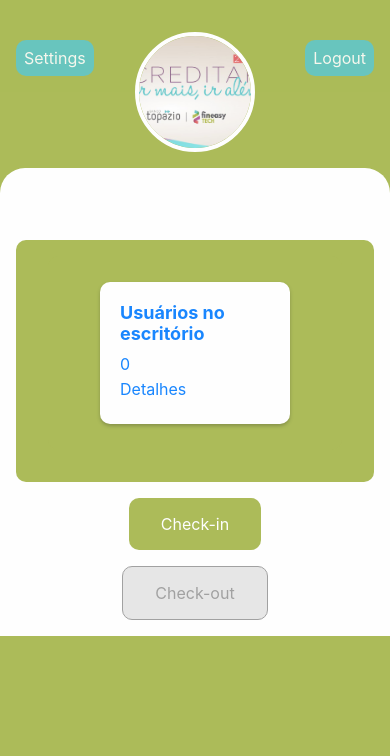
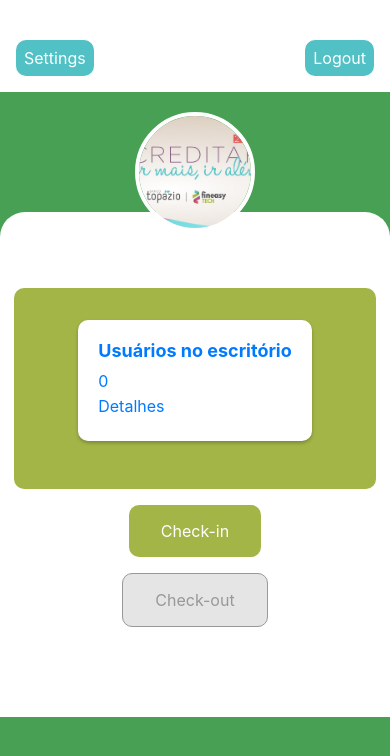
Before and after one commit to Felipecioccari/fineasy-app-expo, a React Native app: screen /Home in a window 390 px wide. Shown: the top 756 px of the page. Built offline with nearby package versions, Linux system fonts and the light colour scheme; no server answers.

Commit message:
Feat: Alteração no front da Home

```diff
--- a/src/components/CheckedInCard.js
+++ b/src/components/CheckedInCard.js
@@ -3,6 +3,7 @@ import {View, Text, TouchableOpacity} from 'react-native';
 import {useNavigation} from '@react-navigation/native';
 import api from '../services/index';
 import styles from '../styles/checkedInCard';
+
 
 const CheckedInCard = () => {
   const navigation = useNavigation();
--- a/src/pages/Home/index.js
+++ b/src/pages/Home/index.js
@@ -97,8 +97,7 @@ export default function Home() {
 const styles = StyleSheet.create({
   container: {
     flex: 1,
-    backgroundColor: '#A4B548',
-    opacity: 0.9,
+    backgroundColor: '#47A054',
   },
   header: {
     flexDirection: 'row',
@@ -106,8 +105,7 @@ const styles = StyleSheet.create({
     alignItems: 'center',
     padding: 16,
     paddingTop: 40,
-    backgroundColor: '#A4B548',
-    opacity: 0.9,
+    backgroundColor: '#FFF',
   },
   button: {
     backgroundColor: '#51C1C5',
@@ -120,8 +118,8 @@ const styles = StyleSheet.create({
   },
   profile: {
     alignItems: 'center',
-    marginTop: -60,
-    marginBottom: 16,
+    bottom: -20,
+    zIndex: 1,
   },
   profilePicture: {
     alignItems: 'center',
@@ -138,7 +136,8 @@ const styles = StyleSheet.create({
     backgroundColor: '#FFF',
     borderTopLeftRadius: 25,
     borderTopRightRadius: 25,
-    padding: 16,
+    paddingBottom: 90,
+    paddingVertical: 20,
   },
   profileInfo: {
     alignItems: 'center',
--- a/src/styles/checkedInCard.tsx
+++ b/src/styles/checkedInCard.tsx
@@ -5,8 +5,6 @@ const checkedInCardStyles = StyleSheet.create({
     backgroundColor: '#fff',
     borderRadius: 10,
     padding: 20,
-    marginVertical: 10,
-    marginHorizontal: 20,
     shadowColor: '#000',
     shadowOffset: {
       width: 0,
```
